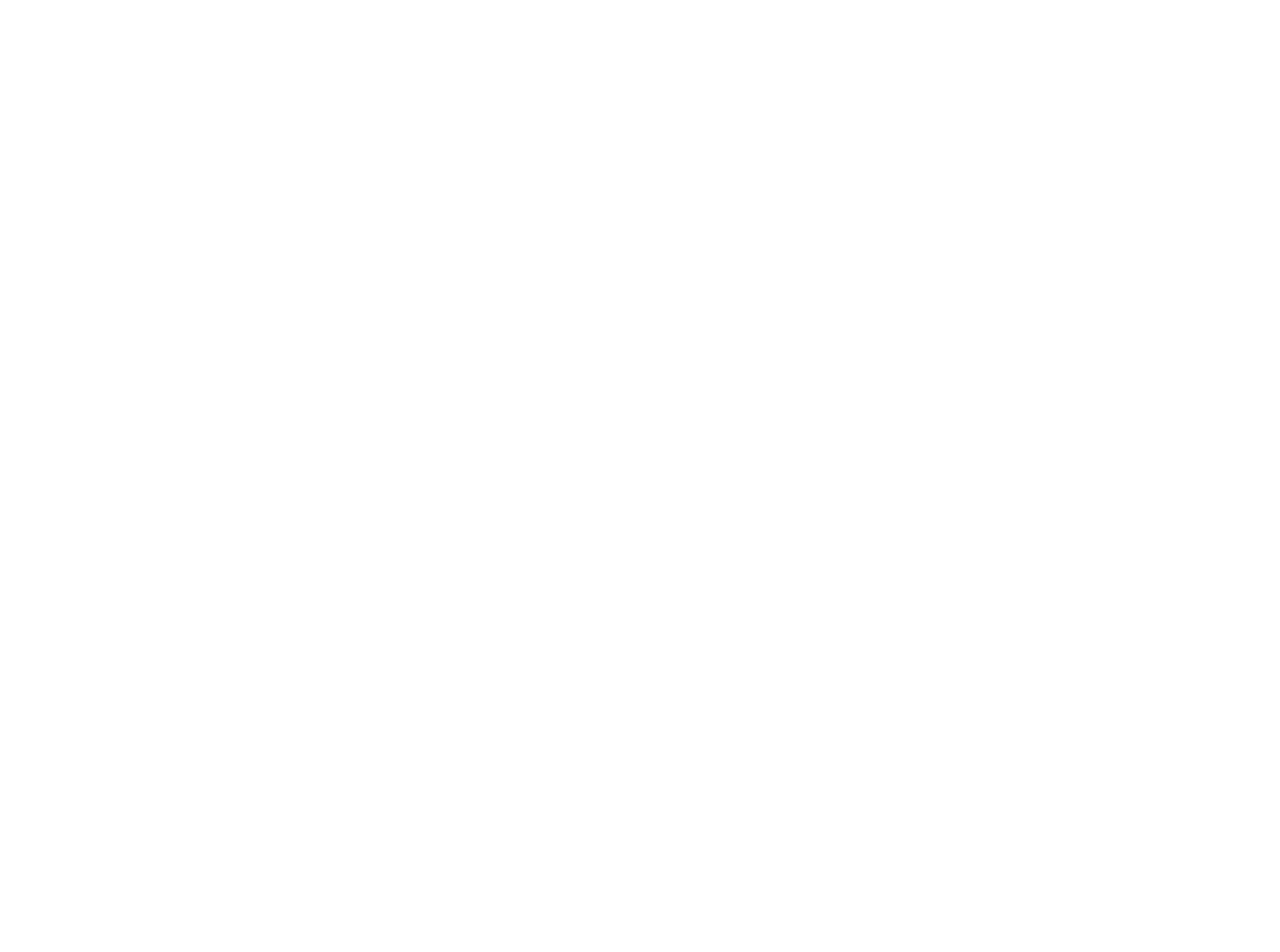
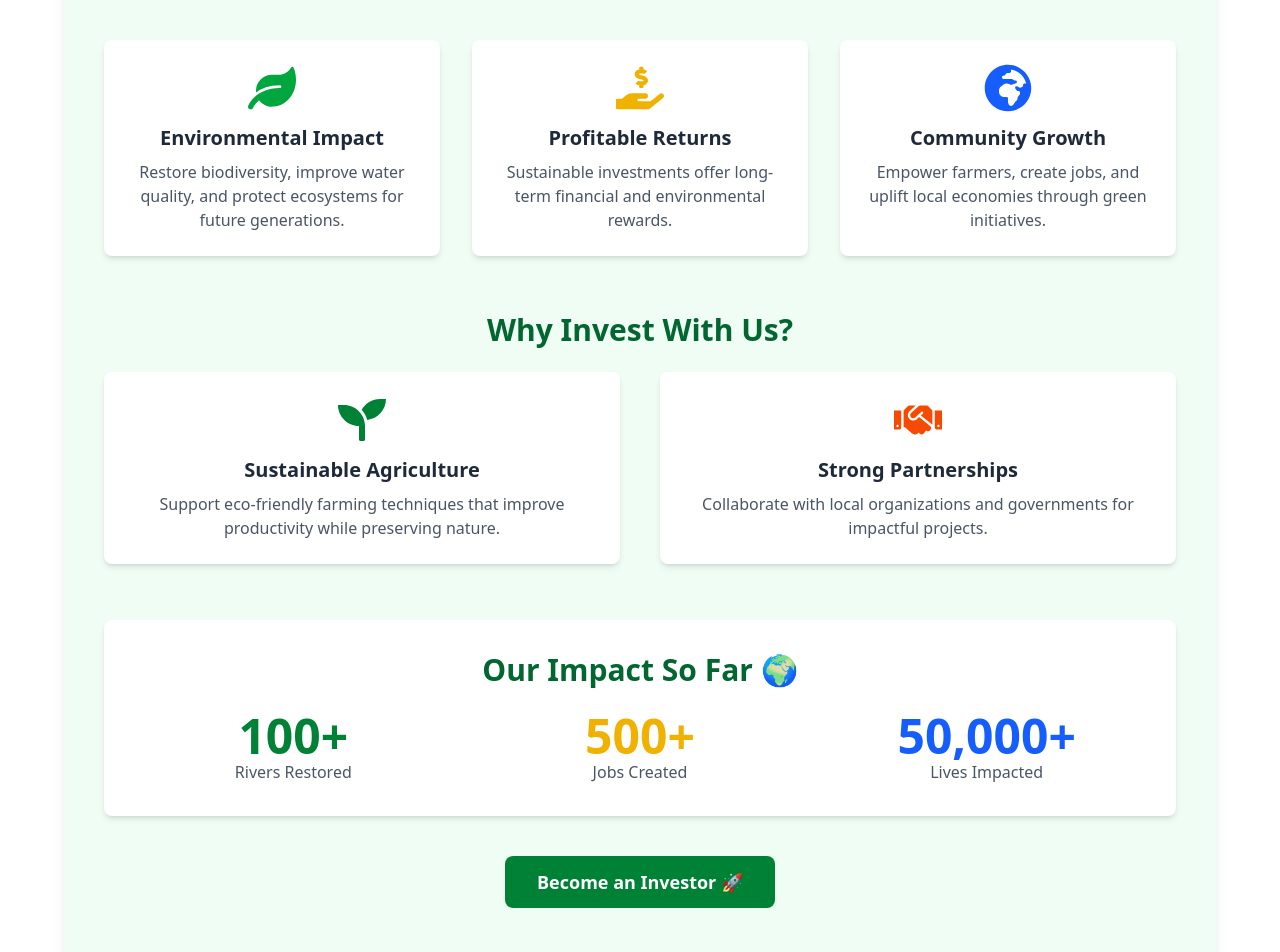
Before and after one commit to GROW-YAI/united-intellects, a React (Vite) app: page / in a window 1280 px wide. Shown: the part 1160-2112 px from the top of the page. Before the commit the page ends 1044 px from the top, so only its background shows below. Built offline with nearby package versions, Linux system fonts and the light colour scheme.

Commit message:
investment page

```diff
--- a/src/components/Investments.jsx
+++ b/src/components/Investments.jsx
@@ -1,12 +1,154 @@
+import { motion } from "framer-motion";
+import { FaLeaf, FaHandHoldingUsd, FaGlobeAfrica, FaSeedling, FaHandshake, FaUsers } from "react-icons/fa";
+
 const Investment = () => {
-    return (
-      <div className="mt-10 p-6 bg-gray-100 rounded-lg shadow-lg">
-        <h2 className="text-2xl font-bold text-green-700">Investment Opportunities</h2>
-        <p className="mt-2 text-lg text-gray-700">
-          Join us in making a difference! Invest in sustainable river revival projects that offer both environmental and economic benefits.
+  return (
+    <motion.div
+      className="mt-10 p-10 bg-green-50 rounded-lg shadow-lg max-w-6xl mx-auto"
+      initial={{ opacity: 0, y: 50 }}
+      animate={{ opacity: 1, y: 0 }}
+      transition={{ duration: 0.8 }}
+    >
+      {/* Header Section */}
+      <header className="text-center mb-10">
+        <h1 className="text-4xl font-extrabold text-green-800 mb-3">
+          Invest in a Sustainable Future 🌱
+        </h1>
+        <p className="text-lg text-gray-700 max-w-2xl mx-auto">
+          Become part of a movement that restores Ghana's rivers, empowers communities, and drives sustainable growth.
+          Your investment today secures a greener tomorrow.
         </p>
+      </header>
+
+      {/* Investment Benefits Section */}
+      <div className="grid md:grid-cols-3 gap-8">
+        <motion.div
+          className="bg-white p-6 rounded-lg shadow-md flex flex-col items-center text-center"
+          whileHover={{ scale: 1.05 }}
+        >
+          <FaLeaf className="text-green-600 text-5xl mb-3" />
+          <h3 className="text-xl font-bold text-gray-800">Environmental Impact</h3>
+          <p className="text-gray-600 mt-2">
+            Restore biodiversity, improve water quality, and protect ecosystems for future generations.
+          </p>
+        </motion.div>
+
+        <motion.div
+          className="bg-white p-6 rounded-lg shadow-md flex flex-col items-center text-center"
+          whileHover={{ scale: 1.05 }}
+        >
+          <FaHandHoldingUsd className="text-yellow-500 text-5xl mb-3" />
+          <h3 className="text-xl font-bold text-gray-800">Profitable Returns</h3>
+          <p className="text-gray-600 mt-2">
+            Sustainable investments offer long-term financial and environmental rewards.
+          </p>
+        </motion.div>
+
+        <motion.div
+          className="bg-white p-6 rounded-lg shadow-md flex flex-col items-center text-center"
+          whileHover={{ scale: 1.05 }}
+        >
+          <FaGlobeAfrica className="text-blue-600 text-5xl mb-3" />
+          <h3 className="text-xl font-bold text-gray-800">Community Growth</h3>
+          <p className="text-gray-600 mt-2">
+            Empower farmers, create jobs, and uplift local economies through green initiatives.
+          </p>
+        </motion.div>
       </div>
-    );
-  };
 
-  export default Investment;
+      {/* Investment Opportunities Section */}
+      <section className="mt-14">
+        <h2 className="text-3xl font-bold text-green-800 text-center mb-6">
+          Why Invest With Us?
+        </h2>
+        <div className="grid md:grid-cols-2 gap-10">
+          <motion.div
+            className="bg-white p-6 rounded-lg shadow-md flex flex-col items-center text-center"
+            whileHover={{ scale: 1.05 }}
+          >
+            <FaSeedling className="text-green-700 text-5xl mb-3" />
+            <h3 className="text-xl font-bold text-gray-800">Sustainable Agriculture</h3>
+            <p className="text-gray-600 mt-2">
+              Support eco-friendly farming techniques that improve productivity while preserving nature.
+            </p>
+          </motion.div>
+
+          <motion.div
+            className="bg-white p-6 rounded-lg shadow-md flex flex-col items-center text-center"
+            whileHover={{ scale: 1.05 }}
+          >
+            <FaHandshake className="text-orange-600 text-5xl mb-3" />
+            <h3 className="text-xl font-bold text-gray-800">Strong Partnerships</h3>
+            <p className="text-gray-600 mt-2">
+              Collaborate with local organizations and governments for impactful projects.
+            </p>
+          </motion.div>
+        </div>
+      </section>
+
+      {/* Impact Metrics */}
+      <section className="mt-14 bg-white p-8 rounded-lg shadow-md">
+        <h2 className="text-3xl font-bold text-green-800 text-center mb-6">
+          Our Impact So Far 🌍
+        </h2>
+        <div className="grid md:grid-cols-3 gap-8 text-center">
+          <motion.div
+            className="flex flex-col items-center"
+            initial={{ opacity: 0, scale: 0.8 }}
+            animate={{ opacity: 1, scale: 1 }}
+            transition={{ duration: 0.8, delay: 0.3 }}
+          >
+            <span className="text-5xl font-bold text-green-700">100+</span>
+            <p className="text-gray-600">Rivers Restored</p>
+          </motion.div>
+
+          <motion.div
+            className="flex flex-col items-center"
+            initial={{ opacity: 0, scale: 0.8 }}
+            animate={{ opacity: 1, scale: 1 }}
+            transition={{ duration: 0.8, delay: 0.5 }}
+          >
+            <span className="text-5xl font-bold text-yellow-500">500+</span>
+            <p className="text-gray-600">Jobs Created</p>
+          </motion.div>
+
+          <motion.div
+            className="flex flex-col items-center"
+            initial={{ opacity: 0, scale: 0.8 }}
+            animate={{ opacity: 1, scale: 1 }}
+            transition={{ duration: 0.8, delay: 0.7 }}
+          >
+            <span className="text-5xl font-bold text-blue-600">50,000+</span>
+            <p className="text-gray-600">Lives Impacted</p>
+          </motion.div>
+        </div>
+      </section>
+
+      {/* Call-to-Action */}
+      <div className="mt-10 text-center">
+        <motion.button
+          className="bg-green-700 text-white px-8 py-3 rounded-lg text-lg font-semibold hover:bg-green-800 transition-all"
+          whileHover={{ scale: 1.1 }}
+        >
+          Become an Investor 🚀
+        </motion.button>
+      </div>
+
+      {/* Testimonial Section */}
+      <section className="mt-16 p-8 bg-gray-100 rounded-lg shadow-md text-center">
+        <h2 className="text-3xl font-bold text-green-800 mb-6">What Our Investors Say</h2>
+        <motion.div
+          className="text-lg text-gray-700 italic"
+          initial={{ opacity: 0 }}
+          animate={{ opacity: 1 }}
+          transition={{ duration: 1 }}
+        >
+          “Investing in sustainable projects with this initiative has not only boosted my portfolio but also made me feel part of something bigger. I see real change happening.”
+          <br /> <strong>- Kwame A., Ghana</strong>
+        </motion.div>
+      </section>
+    </motion.div>
+  );
+};
+
+export default Investment;
--- a/src/pages/Home.jsx
+++ b/src/pages/Home.jsx
@@ -1,11 +1,21 @@
 import { Carousel } from "react-responsive-carousel";
 import "react-responsive-carousel/lib/styles/carousel.min.css";
 import Benefits from "../components/Benefits";
+import Investment from "../components/Investments";
 
 const images = [
-  { src: "/carousel1.webp", caption: "Restoring Ghana's Rivers for a Sustainable Future" },
-  { src: "/carousel2.webp", caption: "Harnessing Clean Energy for a Greener Tomorrow" },
-  { src: "/carousel3.webp", caption: "Empowering Communities Through Conservation" },
+  {
+    src: "/carousel1.webp",
+    caption: "Restoring Ghana's Rivers for a Sustainable Future",
+  },
+  {
+    src: "/carousel2.webp",
+    caption: "Harnessing Clean Energy for a Greener Tomorrow",
+  },
+  {
+    src: "/carousel3.webp",
+    caption: "Empowering Communities Through Conservation",
+  },
 ];
 
 function Home() {
@@ -28,7 +38,7 @@ function Home() {
                 className="w-full h-[80vh] object-cover"
                 onError={(e) => {
                   console.error("Failed to load image:", image.src);
-                  e.target.src = "/fallback.jpg"; // Make sure fallback.jpg exists in public folder
+                  e.target.src = "/fallback.jpg"; // Ensure fallback.jpg exists in the public folder
                 }}
               />
               <p className="absolute inset-0 flex items-center justify-center text-white text-3xl md:text-5xl font-extrabold bg-black bg-opacity-50 p-6 text-center">
@@ -43,6 +53,7 @@ function Home() {
       <div className="flex-grow">
         <Benefits />
       </div>
+      <Investment/>
     </div>
   );
 }
```
Also changed, not shown: public/fallback.jpg (added).
